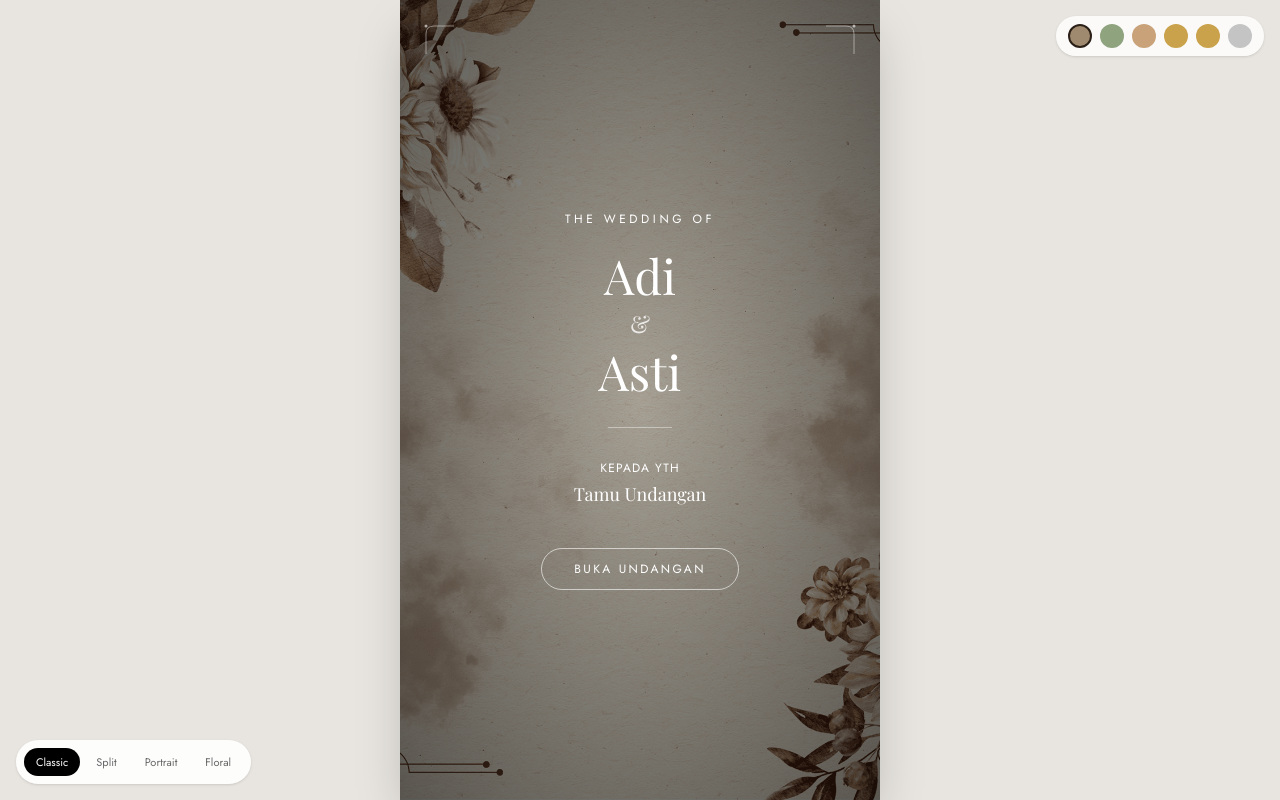
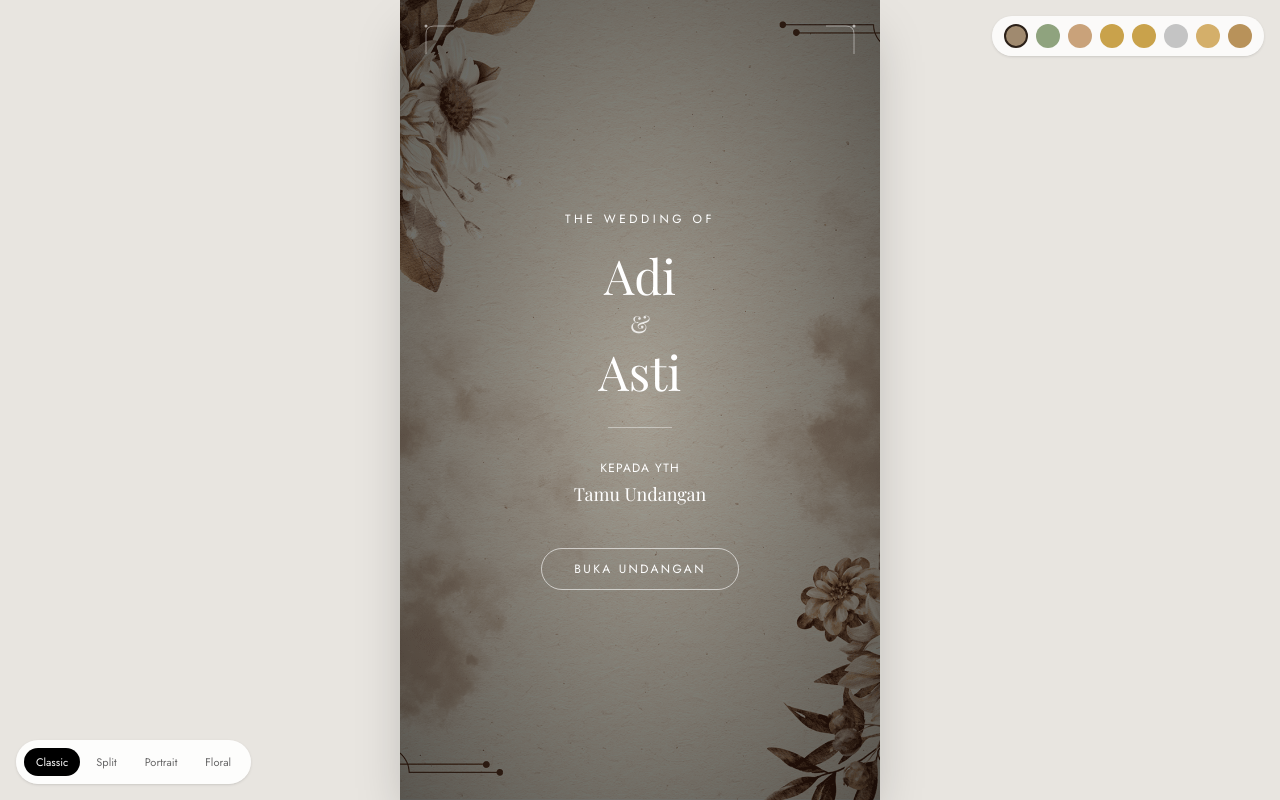
Before and after one commit to haddade892-cmyk/undangan-digital-v1, a React (Vite) app: page / in a window 1280 px wide. Built offline with nearby package versions, Linux system fonts and the light colour scheme; a web font is replaced by a local one.

Commit message:
update: gold color

```diff
--- a/src/data/themes.js
+++ b/src/data/themes.js
@@ -65,6 +65,28 @@ const themes = {
     dark: "#0a0a0d",
     onDark: "#f5f5f3",
   },
+    onyxGold: {
+    label: "Onyx Gold",
+    bg: "#0d0d0d",
+    bgAlt: "#161616",
+    bgAccent: "#050505",
+    text: "#f7f0e0",
+    textMuted: "#c9bfa8",
+    accent: "#d4af6a",
+    dark: "#000000",
+    onDark: "#f7f0e0",
+  },
+  noirGoldDeluxe: {
+    label: "Noir Gold Deluxe",
+    bg: "#1a1512",
+    bgAlt: "#241d18",
+    bgAccent: "#120e0b",
+    text: "#efe6d8",
+    textMuted: "#b8a98f",
+    accent: "#b8925a",
+    dark: "#0a0806",
+    onDark: "#efe6d8",
+  },
 }
 
 export default themes
```
